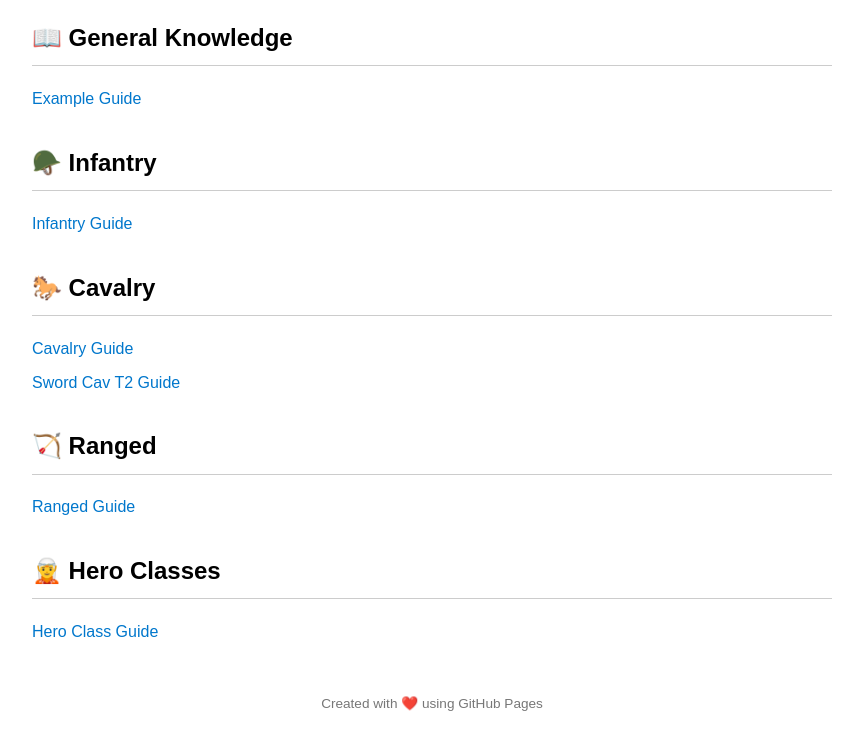
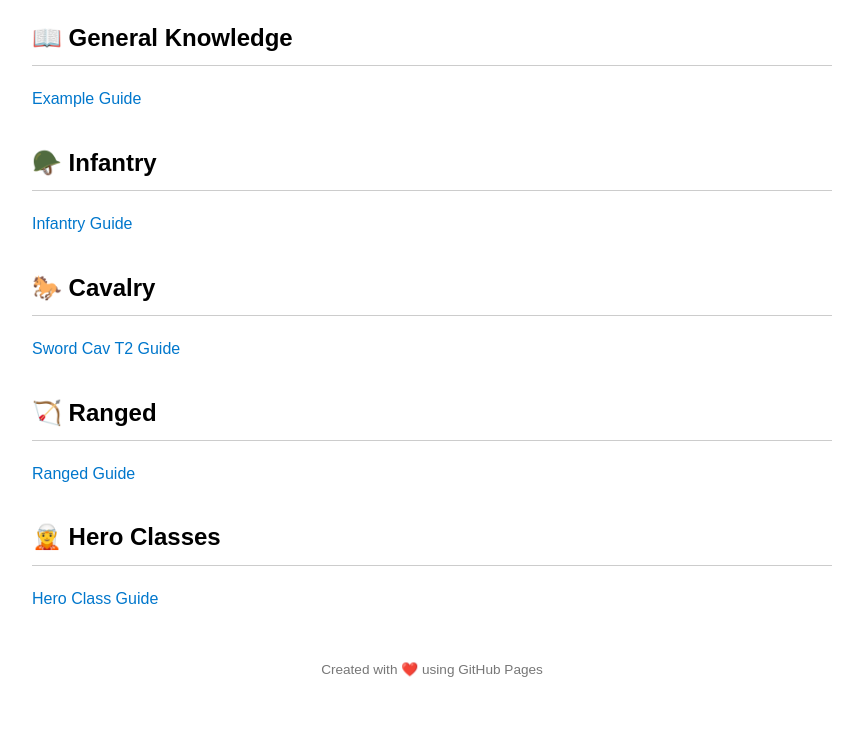
Before and after one commit to DESPOTIC-CB/CB-WIKI, a plain HTML site: page index.html in a window 1280 px wide. Shown: the part 141-890 px from the top of the page, without its empty margins (208-1071 px from the left). Drawn offline with Linux system fonts and the light colour scheme.

Commit message:
Update index.html

```diff
--- a/index.html
+++ b/index.html
@@ -64,7 +64,6 @@
 
   <h2>🐎 Cavalry</h2>
   <ul>
-    <li><a href="docs/cavalry/cavalry-guide.pdf" target="_blank">Cavalry Guide</a></li>
     <a href="docs/cavalry/Sword%20Cav%20T2.pdf" target="_blank">Sword Cav T2 Guide</a>
   </ul>
 
```
